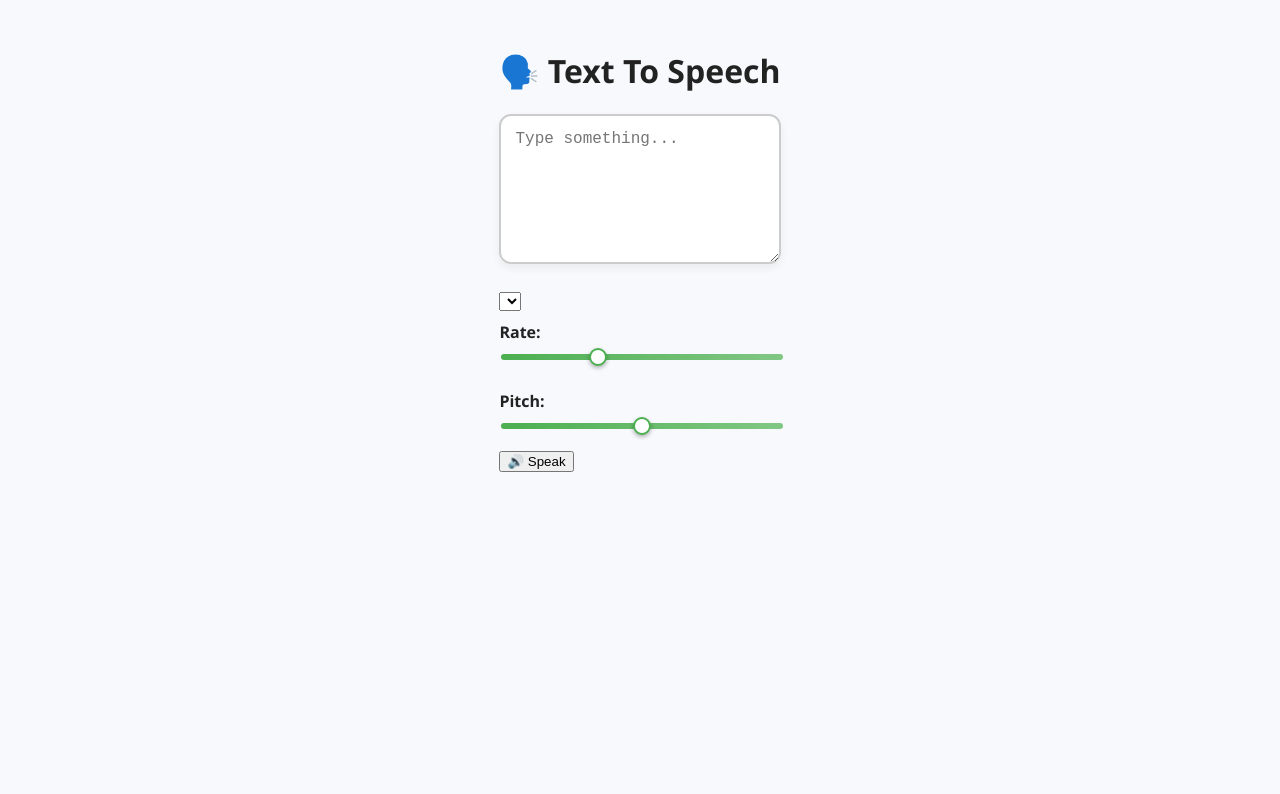
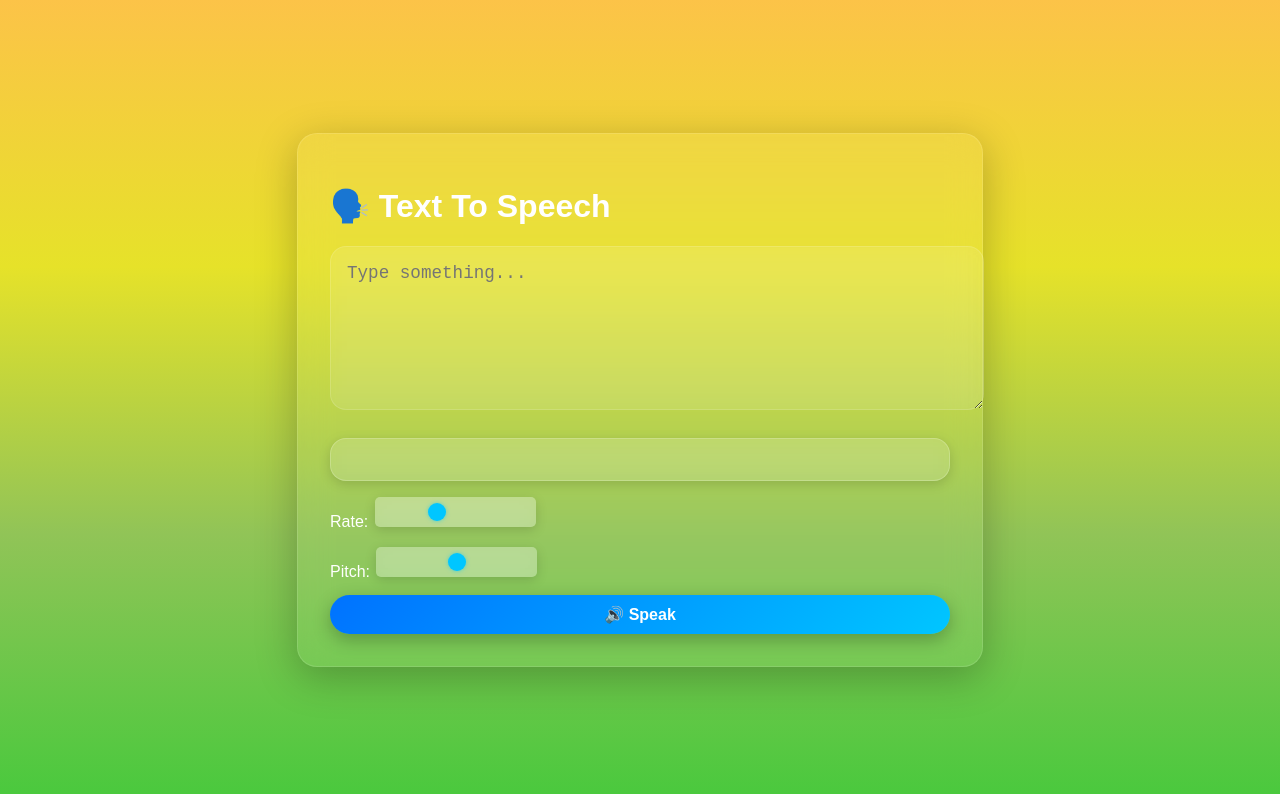
Before and after one commit to naman9104/TTS, a plain HTML site: page index.html in a window 1280 px wide. Drawn offline with Linux system fonts and the light colour scheme.

Commit message:
Update style.css

```diff
--- a/style.css
+++ b/style.css
@@ -1,87 +1,129 @@
 body {
-  font-family: 'Segoe UI', Tahoma, Geneva, Verdana, sans-serif;
-  background: #f7f9fc;
-  color: #222;
-  padding: 20px;
+  margin: 0;
+  padding: 0;
+  font-family: 'Poppins', sans-serif;
+  background: linear-gradient(to top, #49c93d, #91c457, #e6e229, rgb(252, 195, 72));
+  color: #fff;
   display: flex;
-  flex-direction: column;
+  justify-content: center;
   align-items: center;
+  height: 100vh;
+  overflow: hidden;
 }
 
-/* Textarea Styling */
+.container {
+  background: rgba(255, 255, 255, 0.06);
+  backdrop-filter: blur(16px);
+  -webkit-backdrop-filter: blur(16px);
+  padding: 2rem;
+  border-radius: 1.25rem;
+  width: 90%;
+  max-width: 620px;
+  box-shadow: 0 10px 40px rgba(0, 0, 0, 0.25);
+  border: 1px solid rgba(255, 255, 255, 0.12);
+  transition: all 0.3s ease-in-out;
+}
+
 textarea {
+  background: rgba(255, 255, 255, 0.08);
   width: 100%;
-  max-width: 600px;
-  min-height: 150px;
-  padding: 14px;
-  font-size: 1rem;
-  border: 2px solid #ccc;
-  border-radius: 12px;
+  height: 130px;
+  padding: 16px;
+  border-radius: 1rem;
+  border: 1px solid rgba(255, 255, 255, 0.15);
   resize: vertical;
-  margin-bottom: 20px;
-  box-sizing: border-box;
-  background: #fff;
-  box-shadow: 0 4px 8px rgba(0, 0, 0, 0.06);
-  transition: border 0.2s ease;
+  margin-bottom: 1.5rem;
+  font-size: 1.1rem;
+  color: #fff;
+  backdrop-filter: blur(10px);
+  transition: border 0.25s ease, background 0.25s ease, box-shadow 0.3s ease;
 }
 
 textarea:focus {
+  border: 1px solid #00c6ff;
+  background: rgba(255, 255, 255, 0.03);
+  box-shadow: 0 0 12px #00c6ff70;
   outline: none;
-  border-color: #4CAF50;
 }
 
-/* Slider Styling */
+.controls {
+  display: flex;
+  flex-direction: column;
+  gap: 14px;
+}
+
+select,
+input[type="range"],
+button {
+  padding: 12px 16px;
+  border-radius: 1rem;
+  border: none;
+  font-size: 1rem;
+  background: rgba(255, 255, 255, 0.08);
+  color: white;
+  box-shadow: 0 3px 12px rgba(0, 0, 0, 0.15);
+  backdrop-filter: blur(10px);
+  transition: all 0.3s ease;
+}
+
+select:hover,
+input[type="range"]:hover,
+button:hover {
+  background: rgba(255, 255, 255, 0.16);
+  box-shadow: 0 5px 20px rgba(0, 200, 255, 0.4);
+}
+
 input[type="range"] {
   -webkit-appearance: none;
   appearance: none;
-  width: 100%;
-  max-width: 600px;
   height: 6px;
-  background: linear-gradient(to right, #4CAF50, #81C784);
+  background: rgba(255, 255, 255, 0.3);
   border-radius: 5px;
-  outline: none;
-  margin-bottom: 20px;
-  transition: background 0.3s ease;
 }
 
 input[type="range"]::-webkit-slider-thumb {
   -webkit-appearance: none;
   appearance: none;
+  background: #00c6ff;
+  border: none;
+  border-radius: 50%;
   width: 18px;
   height: 18px;
-  border-radius: 50%;
-  background: #ffffff;
-  border: 2px solid #4CAF50;
   cursor: pointer;
-  box-shadow: 0 2px 4px rgba(0, 0, 0, 0.3);
-  transition: background 0.3s ease, transform 0.2s ease;
-}
-
-input[type="range"]::-webkit-slider-thumb:hover {
-  background: #e8f5e9;
-  transform: scale(1.1);
+  box-shadow: 0 0 4px #00c6ff88;
 }
 
 input[type="range"]::-moz-range-thumb {
+  background: #00c6ff;
+  border: none;
+  border-radius: 50%;
   width: 18px;
   height: 18px;
-  border-radius: 50%;
-  background: #ffffff;
-  border: 2px solid #4CAF50;
   cursor: pointer;
-  box-shadow: 0 2px 4px rgba(0, 0, 0, 0.3);
-  transition: background 0.3s ease, transform 0.2s ease;
+  box-shadow: 0 0 4px #00c6ff88;
 }
 
-input[type="range"]::-moz-range-thumb:hover {
-  background: #e8f5e9;
-  transform: scale(1.1);
+select {
+  background: rgba(255, 255, 255, 0.12);
+  border: 1px solid rgba(255, 255, 255, 0.2);
+  appearance: none;
 }
 
-/* Optional: Label Styling */
-label {
+select option {
+  background-color: #222;
+  color: white;
+}
+
+button {
+  background: linear-gradient(135deg, #0072ff, #00c6ff);
+  padding: 10px 20px;
+  border-radius: 2rem;
+  box-shadow: 0 6px 18px rgba(0, 0, 0, 0.25);
   font-weight: 600;
-  margin-top: 10px;
-  display: block;
-  max-width: 600px;
+  cursor: pointer;
 }
+
+button:hover {
+  background: linear-gradient(135deg, #00b7ff, #0070cc);
+  border-radius: 1rem;
+}
```
